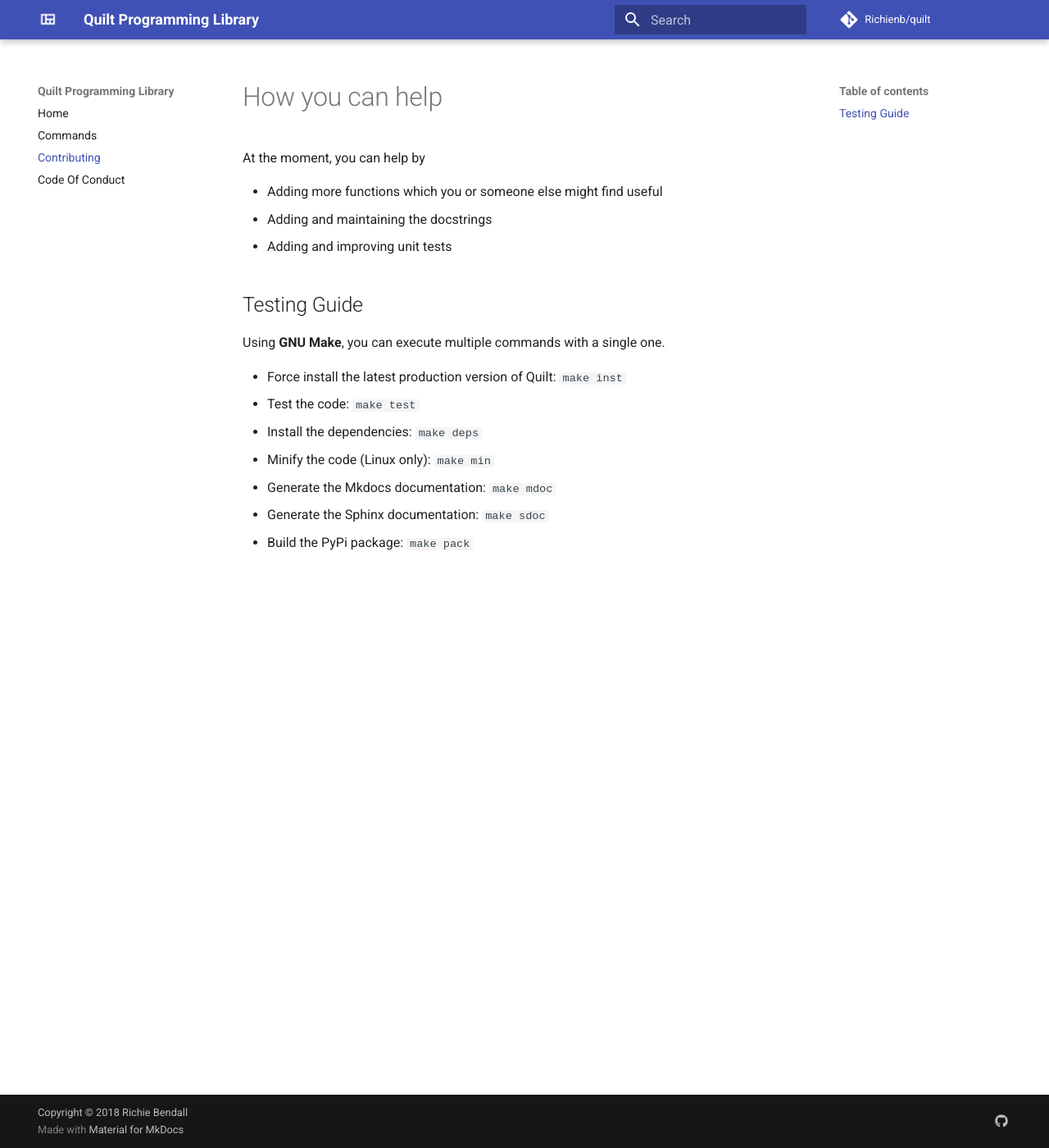
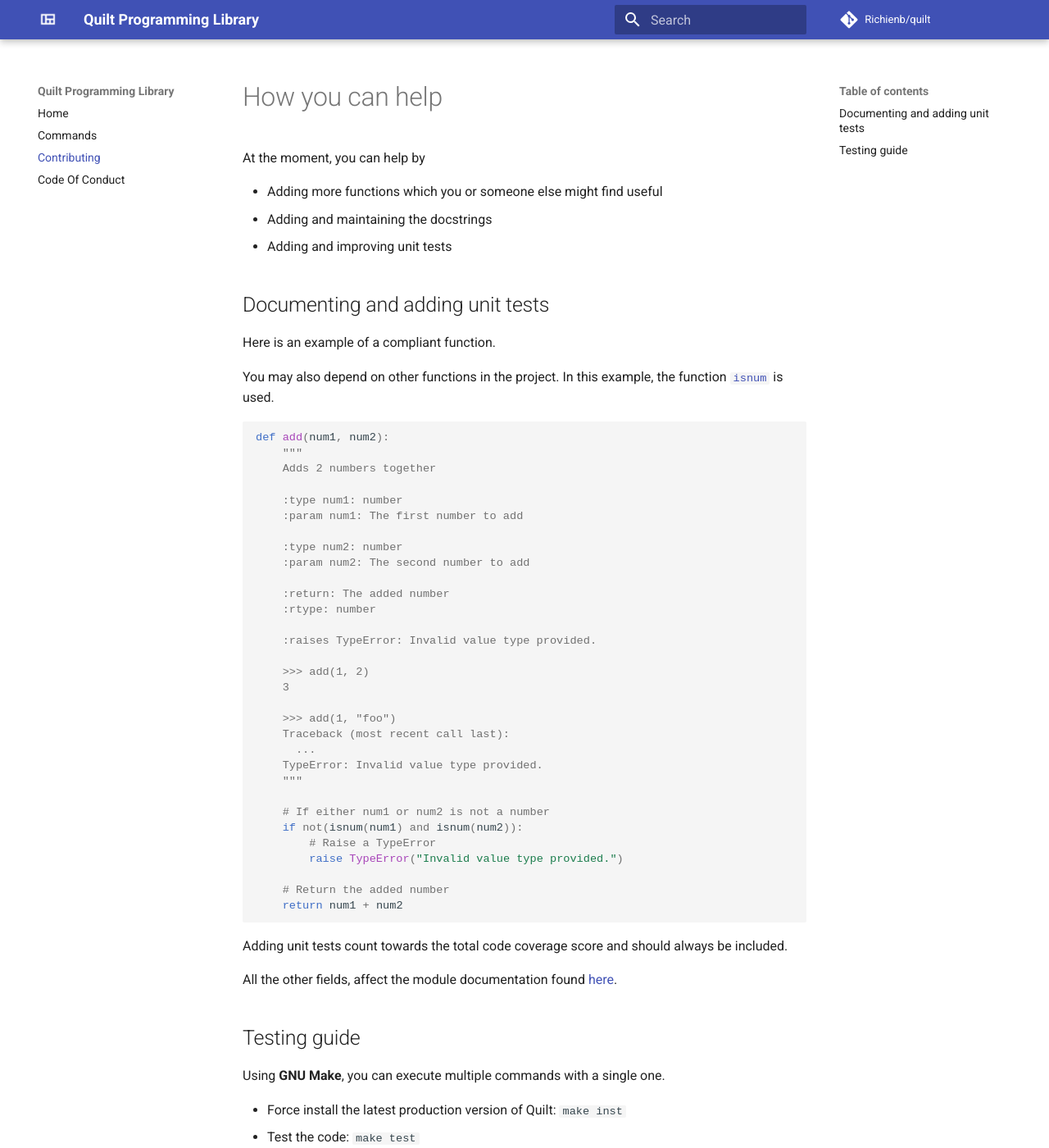
Before and after one commit to Richienb/quilt, an MkDocs documentation site: the page built from docs/CONTRIBUTING.md, in a window 1280 px wide and 1400 px high. Shown: the whole window at 82% size. Built offline with MkDocs 1.6.1 and Material for MkDocs 9.7.7, drawn with Linux system fonts in a browser that asks for light colours; comment, search, counter and statistics services are not loaded.

Commit message:
Add guide for documenting and adding unit tests

````diff
--- a/docs/CONTRIBUTING.md
+++ b/docs/CONTRIBUTING.md
@@ -6,7 +6,52 @@ At the moment, you can help by
 - Adding and maintaining the docstrings
 - Adding and improving unit tests
 
-## Testing Guide
+## Documenting and adding unit tests
+
+Here is an example of a compliant function.
+
+You may also depend on other functions in the project.
+In this example, the function [`isnum`](https://github.com/Richienb/quilt/blob/43ef83d008116683c4b946e30087521d4369e2c9/src/quilt_lang/__init__.py#L17310) is used.
+
+```py
+def add(num1, num2):
+    """
+    Adds 2 numbers together
+
+    :type num1: number
+    :param num1: The first number to add
+
+    :type num2: number
+    :param num2: The second number to add
+
+    :return: The added number
+    :rtype: number
+
+    :raises TypeError: Invalid value type provided.
+
+    >>> add(1, 2)
+    3
+
+    >>> add(1, "foo")
+    Traceback (most recent call last):
+      ...
+    TypeError: Invalid value type provided.
+    """
+
+    # If either num1 or num2 is not a number
+    if not(isnum(num1) and isnum(num2)):
+        # Raise a TypeError
+        raise TypeError("Invalid value type provided.")
+
+    # Return the added number
+    return num1 + num2
+```
+
+Adding unit tests count towards the total code coverage score and should always be included.
+
+All the other fields, affect the module documentation found [here](https://quilt-lang.richie-bendall.ml/commands/quilt_lang.html#module-quilt_lang).
+
+## Testing guide
 
 Using **GNU Make**, you can execute multiple commands with a single one.
 
````
